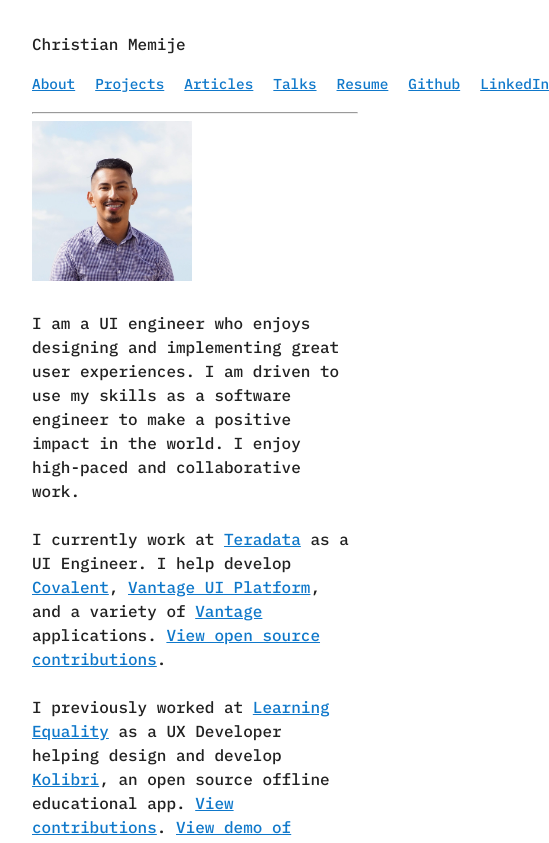
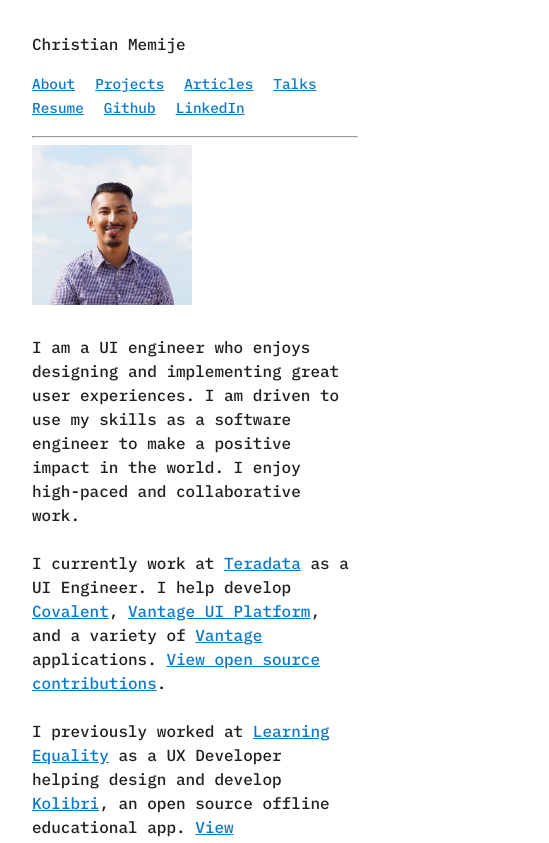
Before and after one commit to christianmemije/christian-memije, a Nuxt app: page / in a window 390 px wide. Shown: the top 843 px of the page, 549 px wide, since content can reach past the window. Built offline with nearby package versions, Linux system fonts and the light colour scheme.

Commit message:
feat(): more responsive

```diff
--- a/components/SiteHeader.vue
+++ b/components/SiteHeader.vue
@@ -76,7 +76,7 @@ nav {
     padding-right: 1.25rem;
   }
   li {
-    display: inline;
+    display: inline-block;
   }
 }
 </style>
```
